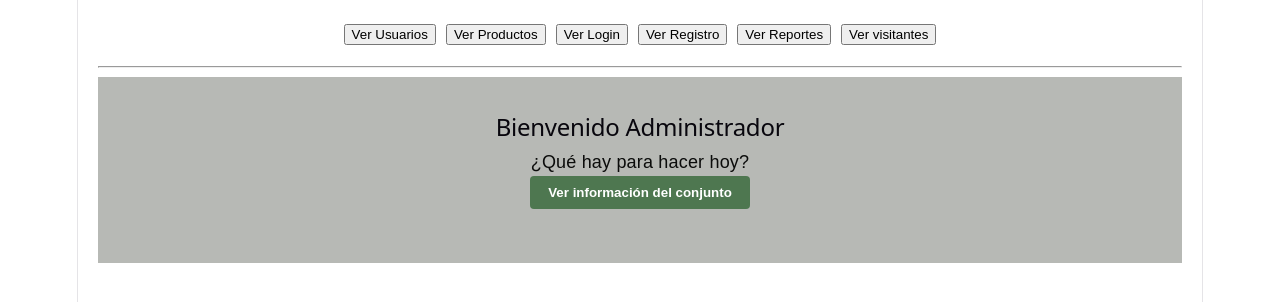
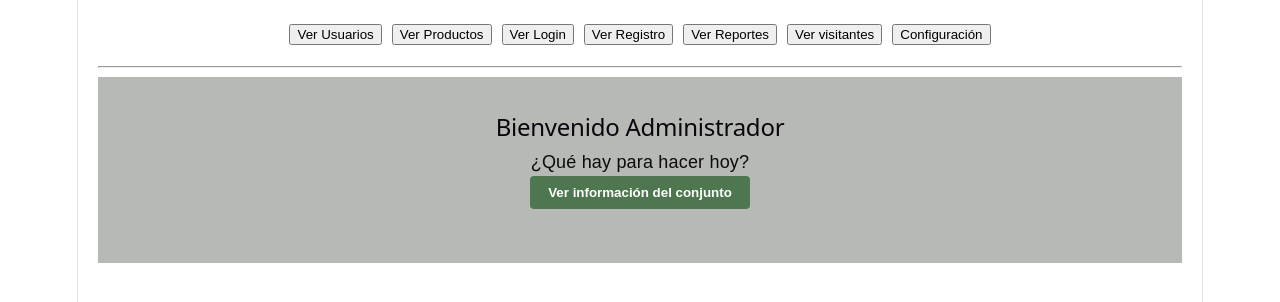
Before and after one commit to JoseCP555/Proyecto-Multi-Administrador, a React (Vite) app: page / in a window 1280 px wide. Shown: the top 302 px of the page. Built offline with nearby package versions, Linux system fonts and the light colour scheme.

Commit message:
Se actualiza App.tsx con Configuracion

```diff
--- a/src/App.tsx
+++ b/src/App.tsx
@@ -5,6 +5,7 @@ import Login from './components/Login.tsx';
 import Registro from './components/Registro.tsx';
 import Reportes from './components/Reportes.tsx';
 import Visitantes from './components/Visitantes.tsx';
+import Configuracion from './components/Configuracion.tsx';
 
 function App() {
   const [pagina, setPagina] = useState<string>('usuarios');
@@ -18,6 +19,7 @@ function App() {
         <button onClick={() => setPagina('registro')} style={{ marginLeft: '10px' }}>Ver Registro</button>
         <button onClick={() => setPagina('reportes')} style={{ marginLeft: '10px' }}>Ver Reportes</button>
         <button onClick={() => setPagina('visitantes')} style={{ marginLeft: '10px' }}>Ver visitantes</button>
+        <button onClick={() => setPagina('configuracion')} style={{ marginLeft: '10px' }}>Configuración</button>
       </nav>
 
       <hr />
@@ -29,6 +31,7 @@ function App() {
         {pagina === 'registro' && <Registro />}
         {pagina === 'reportes' && <Reportes />}
         {pagina === 'visitantes' && <Visitantes />}
+        {pagina === 'configuracion' && <Configuracion />}
       </main>
     </div>
   );
```
